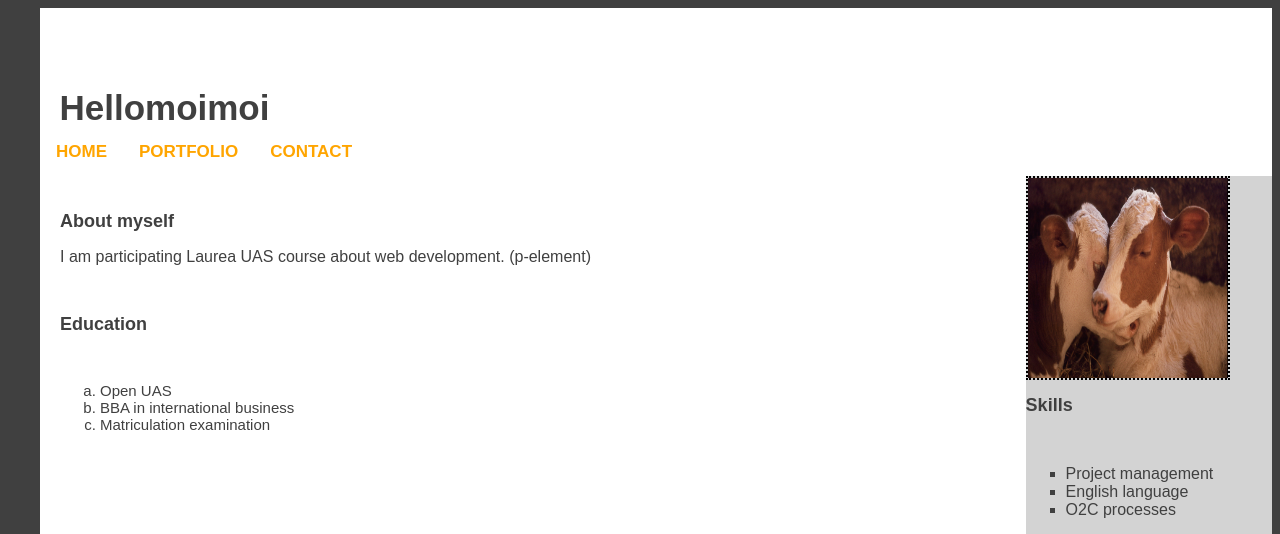
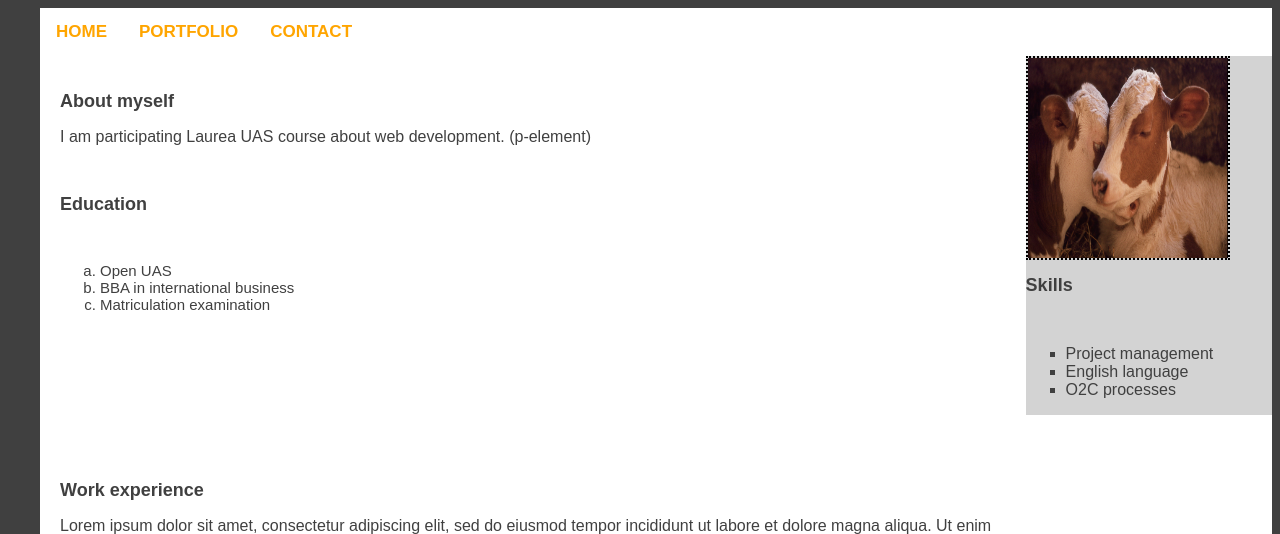
Before and after one commit to hellomoimoi/legendary-happiness, a PHP site: page /index.html in a window 1280 px wide. Shown: the top 534 px of the page. Run offline with PHP 8.4, Linux system fonts and the light colour scheme.

Commit message:
Update style.css

```diff
--- a/style.css
+++ b/style.css
@@ -7,6 +7,7 @@ body {
 h1 {
   color: #404040;
   font-family: Arial, Verdana, Sans-Serif;
+  line-height: 0px;
   font-size: 35px;
 }
 
```
